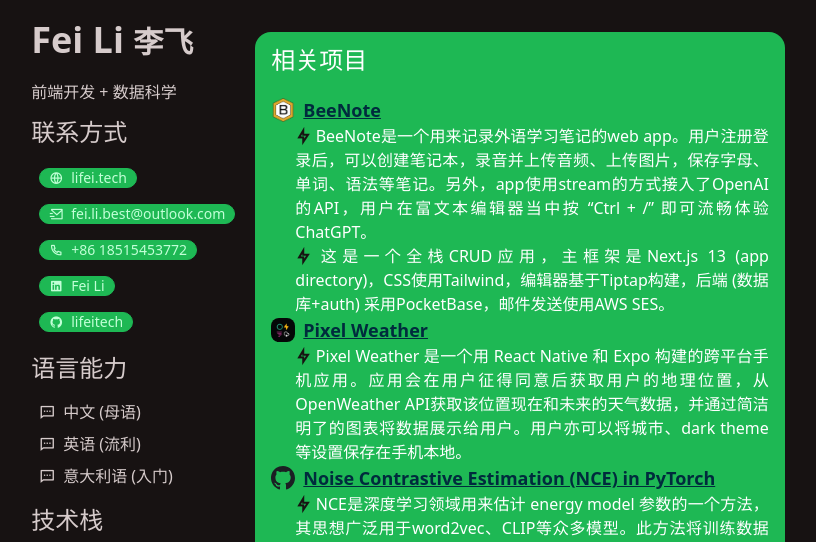
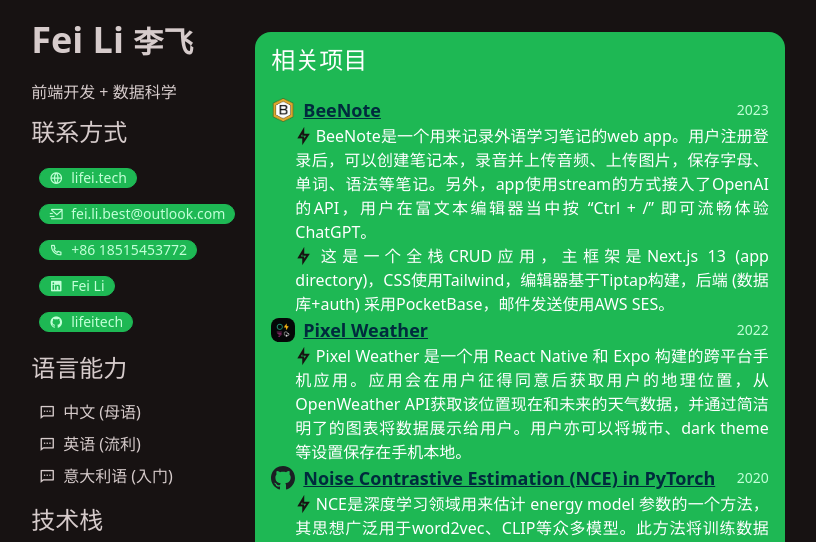
Before and after one commit to malipraveen/cv-react, a React (Vite) app: page / in a window 1280 px wide. Shown: the top 542 px of the page, without its empty margins (232-1048 px from the left). Built offline with nearby package versions, Linux system fonts and the light colour scheme.

Commit message:
add project year

```diff
--- a/src/sections/Right.jsx
+++ b/src/sections/Right.jsx
@@ -8,7 +8,7 @@ function Projects() {
       <h2 class="text-2xl mb-5">{projectTitle}</h2>
       {projects.map((item) => (
         <div>
-          <div class="flex flex-row flex-wrap gap-2 items-center">
+          <div class="flex flex-row gap-2 items-center">
             <img class="w-6 h-6 rounded-lg" src={item.icon} />
             <a
               class="text-lg font-bold underline text-info-content"
@@ -18,6 +18,7 @@ function Projects() {
             >
               {item.name}
             </a>
+            <div class="text-sm ml-auto text-primary-content">{item.year}</div>
           </div>
 
           <div class="ml-6">
--- a/src/sections/data.jsx
+++ b/src/sections/data.jsx
@@ -183,6 +183,7 @@ const projectsEN = [
     icon: "beenote.png",
     name: "BeeNote",
     link: "https://beenote.app",
+    year: 2023,
     description: [
       "BeeNote is a full-stack CRUD application for taking language learning notes, built with Next.js 13 + Tailwind + DaisyUI + Tiptap + PocketBase + AWS SES + ChatGPT. It utilizes Next.js 13's latest app directory feature for routing.",
 
@@ -194,6 +195,7 @@ const projectsEN = [
     icon: "pixel-weather.png",
     name: "Pixel Weather",
     link: "https://github.com/lifeitech/pixel-weather",
+    year: 2022,
     description: [
       "Pixel Weather is a mobile app built with React Native and Expo. It can ask the user's geographic location, fetch weather data from an API for that location, and display weather data with a concise UI. Different cities and also the theme can be saved on local devices.",
     ],
@@ -202,6 +204,7 @@ const projectsEN = [
     icon: "github.svg",
     name: "Noise Contrastive Estimation (NCE) in PyTorch",
     link: "https://github.com/lifeitech/nce",
+    year: 2020,
     description: [
     "NCE is a method for estimating energy models in deep learning, by training a model to distinguish between data and noise through logistic regression.",
   ],
@@ -213,6 +216,7 @@ const projectsCN = [
     icon: "beenote.png",
     name: "BeeNote",
     link: "https://beenote.app",
+    year: 2023,
     description: [
       "BeeNote是一个用来记录外语学习笔记的web app。用户注册登录后，可以创建笔记本，录音并上传音频、上传图片，保存字母、单词、语法等笔记。另外，app使用stream的方式接入了OpenAI的API，用户在富文本编辑器当中按 “Ctrl + /” 即可流畅体验ChatGPT。",
 
@@ -223,6 +227,7 @@ const projectsCN = [
     icon: "pixel-weather.png",
     name: "Pixel Weather",
     link: "https://github.com/lifeitech/pixel-weather",
+    year: 2022,
     description: [
       "Pixel Weather 是一个用 React Native 和 Expo 构建的跨平台手机应用。应用会在用户征得同意后获取用户的地理位置，从OpenWeather API获取该位置现在和未来的天气数据，并通过简洁明了的图表将数据展示给用户。用户亦可以将城市、dark theme 等设置保存在手机本地。",
     ],
@@ -231,6 +236,7 @@ const projectsCN = [
     icon: "github.svg",
     name: "Noise Contrastive Estimation (NCE) in PyTorch",
     link: "https://github.com/lifeitech/nce",
+    year: 2020,
     description: [
     "NCE是深度学习领域用来估计 energy model 参数的一个方法，其思想广泛用于word2vec、CLIP等众多模型。此方法将训练数据贴上正标签，将噪音贴上负标签，通过logistic regression进行数据和噪音的对比学习，从而将无监督学习问题转化为有监督学习问题。",
   ],
```
